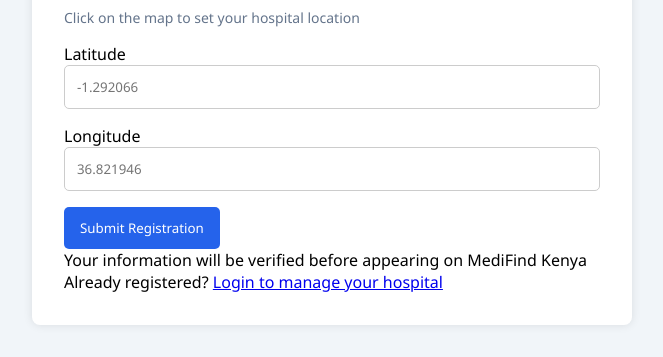
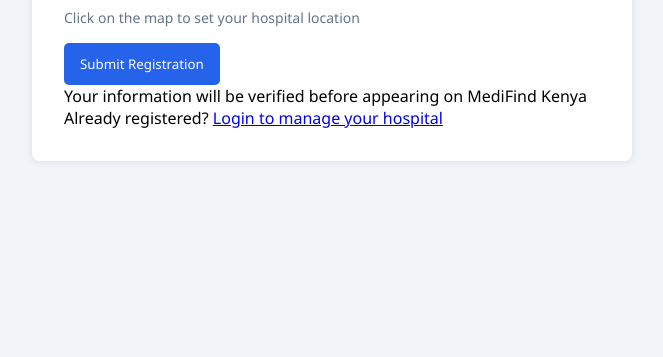
Before and after one commit to jafaralibin865/Medifind, a Flask app: page /submission in a window 1280 px wide. Shown: the part 1412-1769 px from the top of the page, without its empty margins (308-971 px from the left). After the commit the page ends 1573 px from the top, so only its background shows below. Run offline with Flask 3, Linux system fonts and the light colour scheme.

Commit message:
Refactored form: removed unused fields and moved styling to internal CSS in submission.html

```diff
--- a/app.py
+++ b/app.py
@@ -71,8 +71,7 @@ def register_hospital():
         email=data.get("contact-email"),
         facilities=",".join(facilities),
         specialties=data.get("specialties"),
-        latitude=data.get("lat"),
-        longitude=data.get("lng")
+
     )
 
     db.session.add(hospital)
--- a/models.py
+++ b/models.py
@@ -26,9 +26,6 @@ class Hospital(db.Model):
     facilities = db.Column(db.String(300))  # comma-separated: "NHIF,24hr,Maternity"
     specialties = db.Column(db.Text)        # comma-separated: "Pediatrics,Cardiology"
 
-    # Geolocation
-    latitude = db.Column(db.Float)
-    longitude = db.Column(db.Float)
 
     def __repr__(self):
         return f"<Hospital {self.hospital_name} in {self.county}>"
--- a/templates/submission.html
+++ b/templates/submission.html
@@ -5,8 +5,74 @@
     <meta name="viewport" content="width=device-width, initial-scale=1.0">
     <title>Hospital Registration - MediFind Kenya</title>
 
-<link rel="stylesheet" href="{{ url_for('static', filename='submission.css') }}">
+  <!--<link rel="stylesheet" href="{{ url_for('static', filename='submission.css') }}"-->
+    <style>
+                :root {
+            --primary: #2563eb;
+            --primary-dark: #1d4ed8;
+            --secondary: #059669;
+            --danger: #dc2626;
+            --light: #f8fafc;
+            --dark: #0f172a;
+        }
 
+        * {
+            box-sizing: border-box;
+            margin: 0;
+            padding: 0;
+            font-family: 'Segoe UI', Tahoma, Geneva, Verdana, sans-serif;
+        }
+
+
+
+
+body {
+    font-family: Arial, sans-serif;
+    background: #f1f5f9;
+    padding: 2rem;
+}
+
+.container {
+    max-width: 600px;
+    margin: auto;
+    background: white;
+    padding: 2rem;
+    border-radius: 8px;
+    box-shadow: 0 0 10px rgba(0, 0, 0, 0.1);
+}
+
+.form-group {
+    margin-bottom: 1rem;
+}
+
+label.required::after {
+    content: " *";
+    color: red;
+}
+
+input, select {
+    width: 100%;
+    padding: 0.75rem;
+    border: 1px solid #ccc;
+    border-radius: 5px;
+}
+
+.btn {
+    background: #2563eb;
+    color: white;
+    padding: 0.75rem 1rem;
+    border: none;
+    border-radius: 5px;
+    cursor: pointer;
+}
+
+.error {
+    color: red;
+    font-size: 0.875rem;
+    display: none;
+}
+
+    </style>
 
 </head>
 <body>
@@ -141,17 +207,7 @@
                     </p>
                 </div>
 
-                <div class="grid-2">
-                    <div class="form-group">
-                        <label for="lat">Latitude</label>
-                        <input type="number" id="lat" name="lat" step="0.000001" placeholder="-1.292066">
-                    </div>
-                    <div class="form-group">
-                        <label for="lng">Longitude</label>
-                        <input type="number" id="lng" name="lng"step="0.000001" placeholder="36.821946">
-                    </div>
-                </div>
-            </div>
+
 
             <!-- Submit Button -->
             <button type="submit" class="btn btn-block">Submit Registration</button>
```
